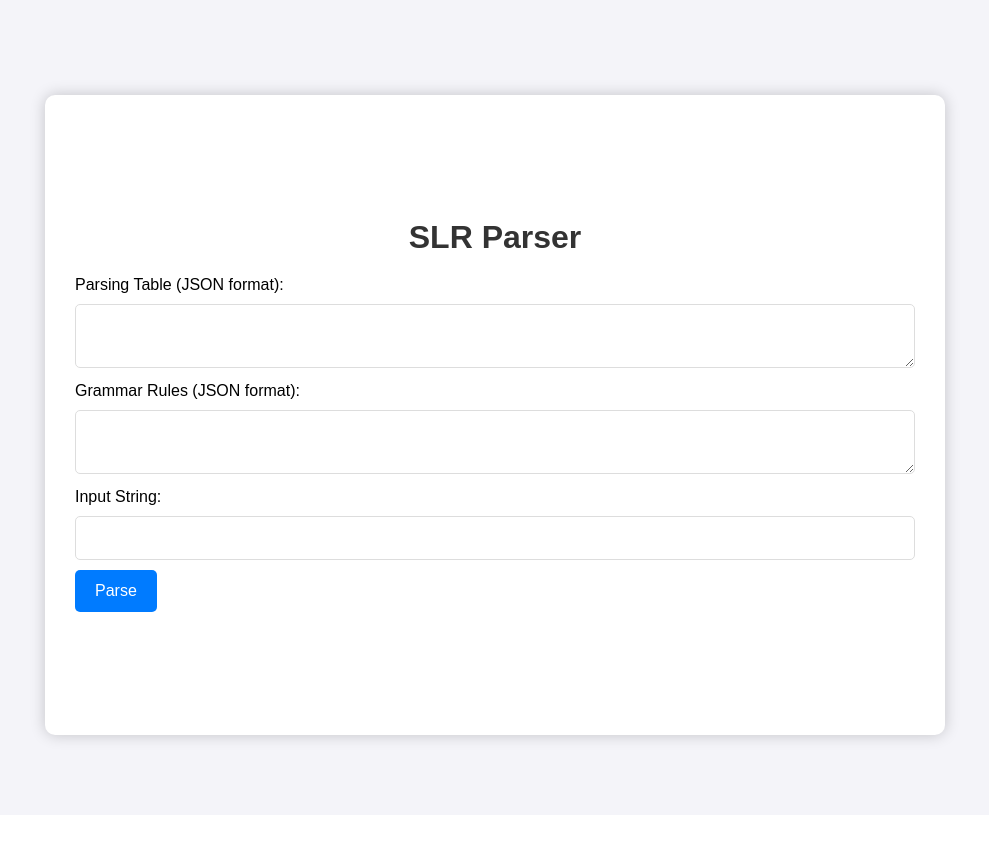
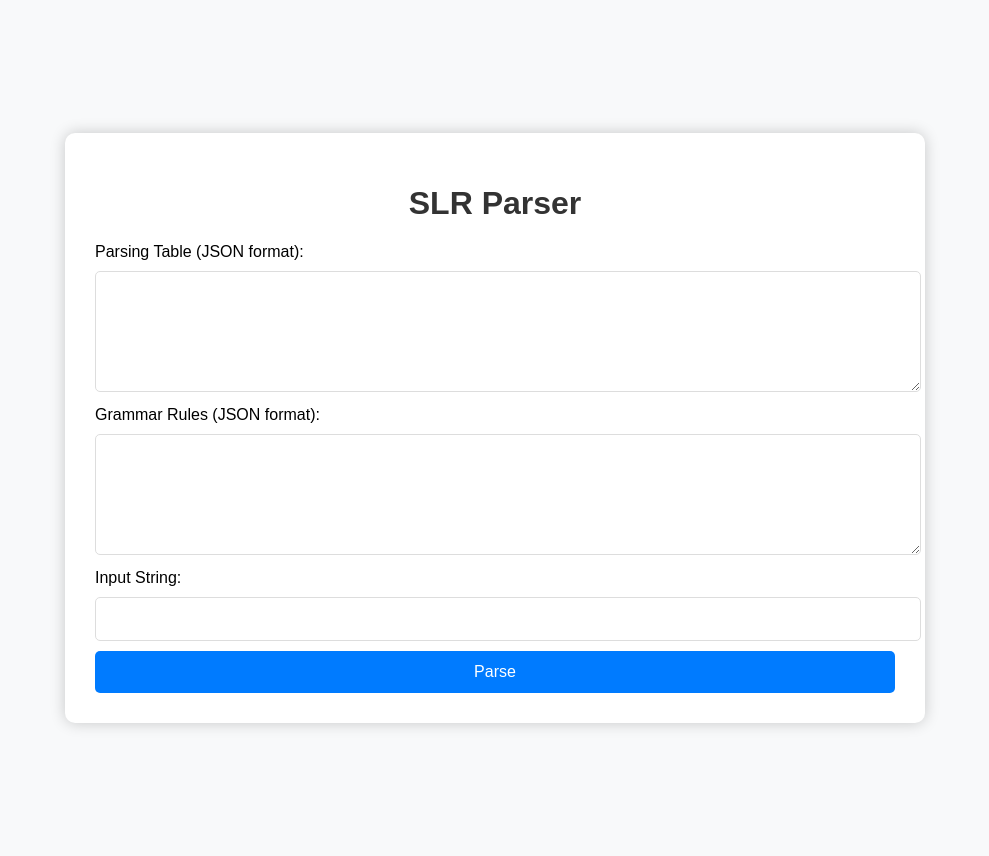
Before and after one commit to SHIVANSH-A/SLR-parser, a Flask app: page / in a window 1280 px wide. Shown: the whole page, without its empty margins (145-1134 px from the left). Before the commit the page ends 748 px from the top, so only its background shows below. Run offline with Flask 3, Linux system fonts and the light colour scheme; some libraries are stand-ins or nearby versions.

Commit message:
Updated ui

```diff
--- a/static/style.css
+++ b/static/style.css
@@ -1,39 +1,24 @@
-* {
-    margin: 0;
-    padding: 0;
-    box-sizing: border-box;
-}
-
-html, body {
-    margin-top: 10px;
-    height: 100%;
-    width: 100%;
-    font-family: 'Arial', sans-serif;
-    background-color: #f4f4f9;
+body {
+    background-color: #f8f9fa;
     display: flex;
     justify-content: center;
     align-items: center;
+    min-height: 100vh;
+    font-family: 'Arial', sans-serif;
+    padding: 20px;
 }
-
 .container {
     background: white;
     padding: 30px;
     border-radius: 10px;
     box-shadow: 0 0 15px rgba(0, 0, 0, 0.2);
-    width: 80%;
-    max-width: 900px;
-    min-height: 80vh;
-    display: flex;
-    flex-direction: column;
-    align-items: center;
-    justify-content: center;
+    max-width: 800px;
+    width: 100%;
 }
-
 h1 {
     color: #333;
-    margin-bottom: 20px;
+    text-align: center;
 }
-
 textarea, input {
     width: 100%;
     padding: 12px;
@@ -41,23 +26,22 @@
     border-radius: 5px;
     border: 1px solid #ddd;
     font-size: 16px;
+    resize: vertical;
 }
-
 button {
+    width: 100%;
     background: #007bff;
     color: white;
-    padding: 12px 20px;
+    padding: 12px;
     border: none;
     border-radius: 5px;
     font-size: 16px;
     cursor: pointer;
     transition: 0.3s;
 }
-
 button:hover {
     background: #0056b3;
 }
-
 .result {
     margin-top: 20px;
     padding: 15px;
@@ -67,12 +51,11 @@
     word-wrap: break-word;
     width: 100%;
 }
-
 pre {
     background: #f8f9fa;
     padding: 10px;
     border-radius: 5px;
-    text-align: left;
     white-space: pre-wrap;
     word-wrap: break-word;
+    font-size: 14px;
 }
--- a/templates/index.html
+++ b/templates/index.html
@@ -10,20 +10,23 @@
     <div class="container">
         <h1>SLR Parser</h1>
         <form method="POST">
-            <label>Parsing Table (JSON format):</label>
-            <textarea name="parsing_table" required>{{ parsing_table_input }}</textarea>
-
-            <label>Grammar Rules (JSON format):</label>
-            <textarea name="grammar_rules" required>{{ grammar_rules_input }}</textarea>
-
-            <label>Input String:</label>
-            <input type="text" name="input_string" value="{{ input_string }}" required>
-
-            <button type="submit">Parse</button>
+            <div class="mb-3">
+                <label class="form-label">Parsing Table (JSON format):</label>
+                <textarea name="parsing_table" class="form-control" rows="5" required>{{ parsing_table_input }}</textarea>
+            </div>
+            <div class="mb-3">
+                <label class="form-label">Grammar Rules (JSON format):</label>
+                <textarea name="grammar_rules" class="form-control" rows="5" required>{{ grammar_rules_input }}</textarea>
+            </div>
+            <div class="mb-3">
+                <label class="form-label">Input String:</label>
+                <input type="text" name="input_string" class="form-control" value="{{ input_string }}" required>
+            </div>
+            <button type="submit" class="btn btn-primary">Parse</button>
         </form>
 
         {% if result %}
-            <div class="result">
+            <div class="result mt-4">
                 <h2>Parsing Result:</h2>
                 <p><strong>Input String:</strong> {{ input_string }}</p>
                 <p><strong>Parsing Table:</strong></p>
@@ -34,5 +37,6 @@
             </div>
         {% endif %}
     </div>
+    <script src="https://cdnjs.cloudflare.com/ajax/libs/bootstrap/5.3.0/js/bootstrap.bundle.min.js"></script>
 </body>
 </html>
```
